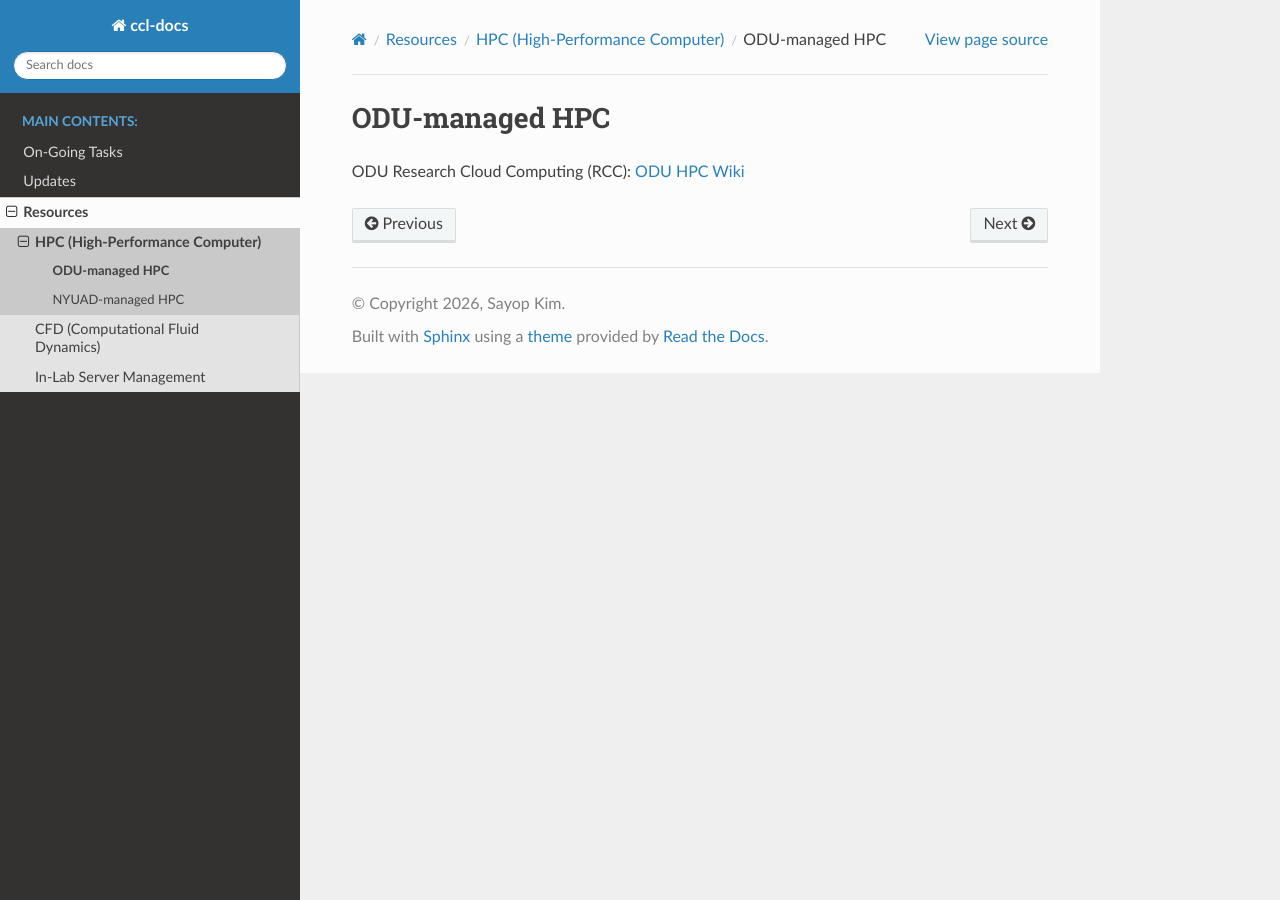
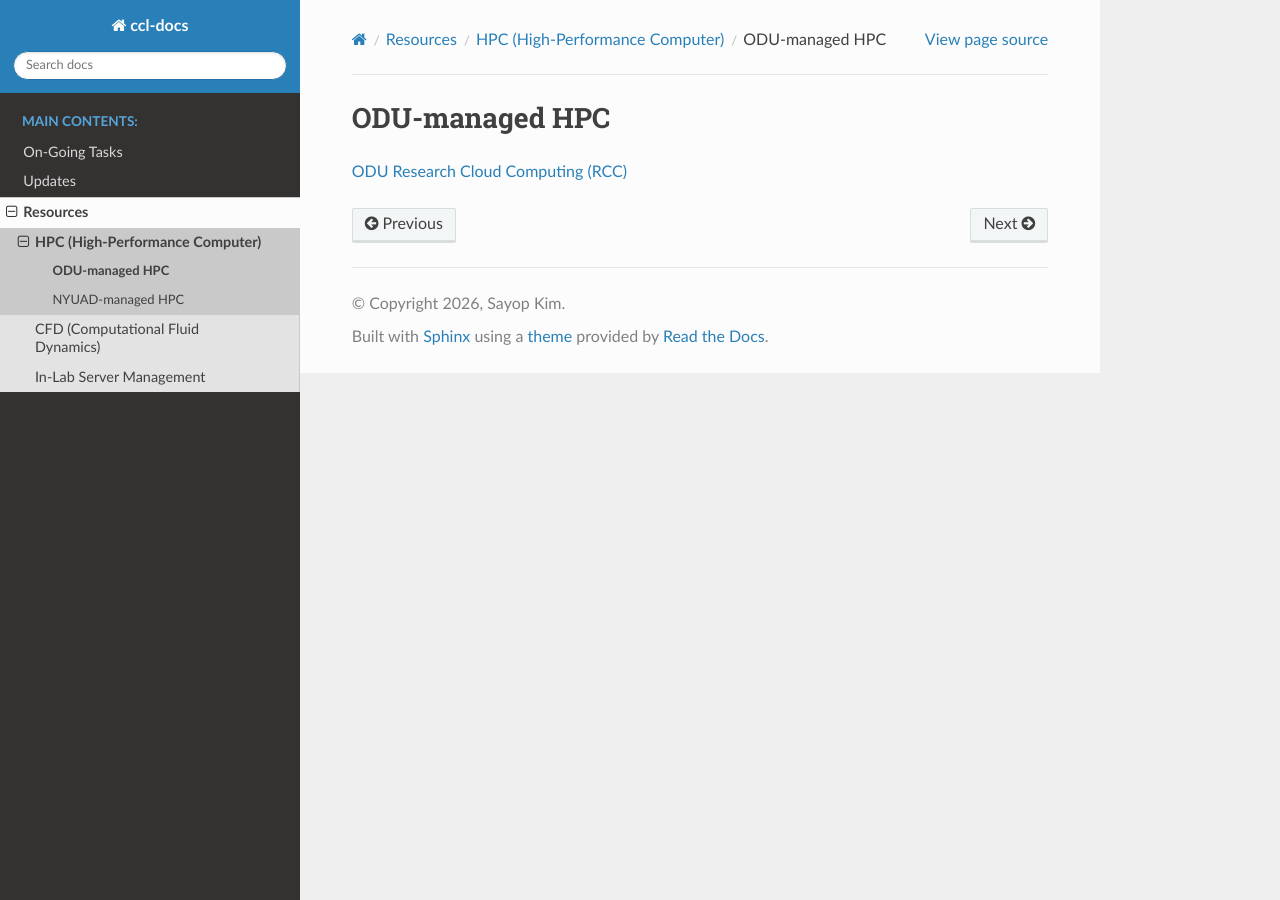
Before and after one commit to s3kim/ccl-docs, a Sphinx documentation site: the page built from docs/resources/HPC/ODU/index.rst, in a window 1280 px wide. Built offline with Sphinx 7.4.7 and the Read the Docs theme 3.1.0, drawn with Linux system fonts in a browser that asks for light colours; pages that are not in the unit, such as notebooks, are missing from menus.

Commit message:
Update index.rst

```diff
--- a/docs/resources/HPC/ODU/index.rst
+++ b/docs/resources/HPC/ODU/index.rst
@@ -1,6 +1,4 @@
 ODU-managed HPC
 ===============
 
-.. raw:: html
-
-   <p>ODU Research Cloud Computing (RCC): <a href="https://wiki.hpc.odu.edu/" target="_blank" rel="noopener noreferrer">ODU HPC Wiki</a></p>
+`ODU Research Cloud Computing (RCC) <https://wiki.hpc.odu.edu/>`_
```
